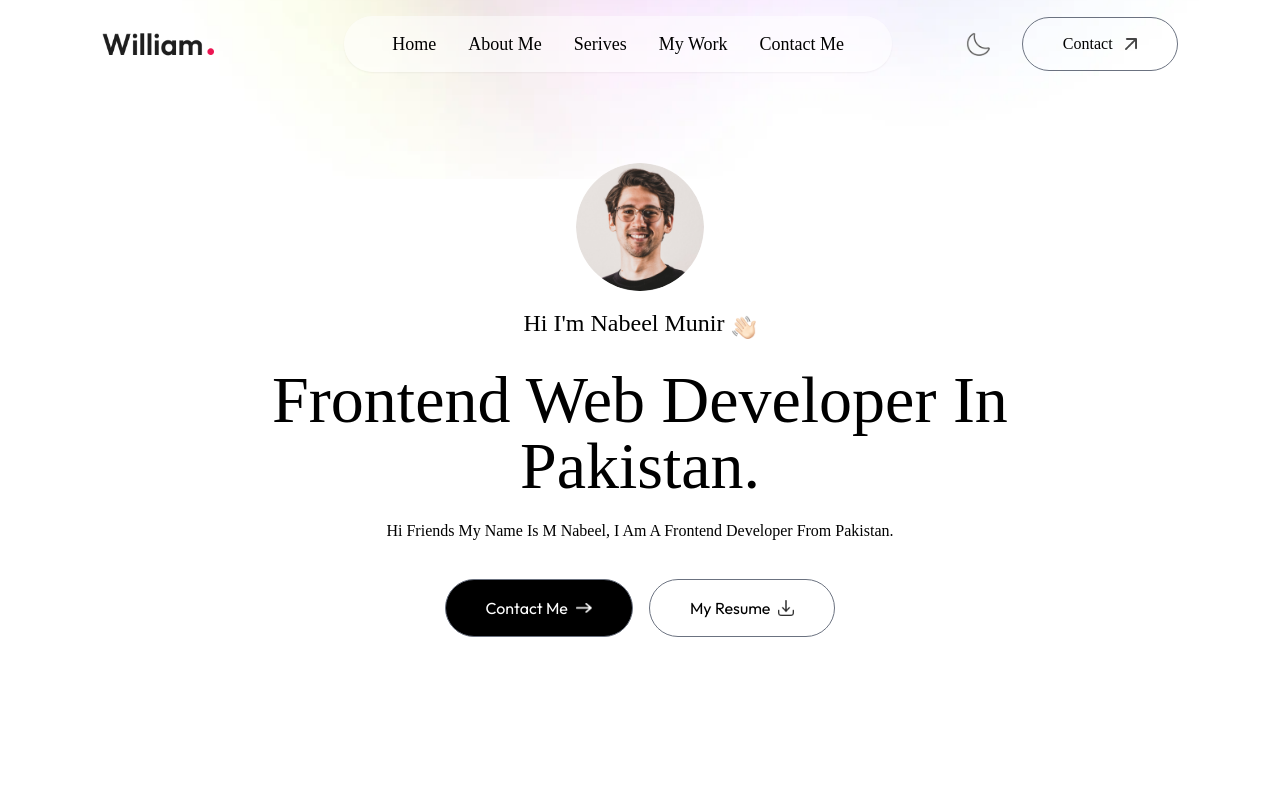
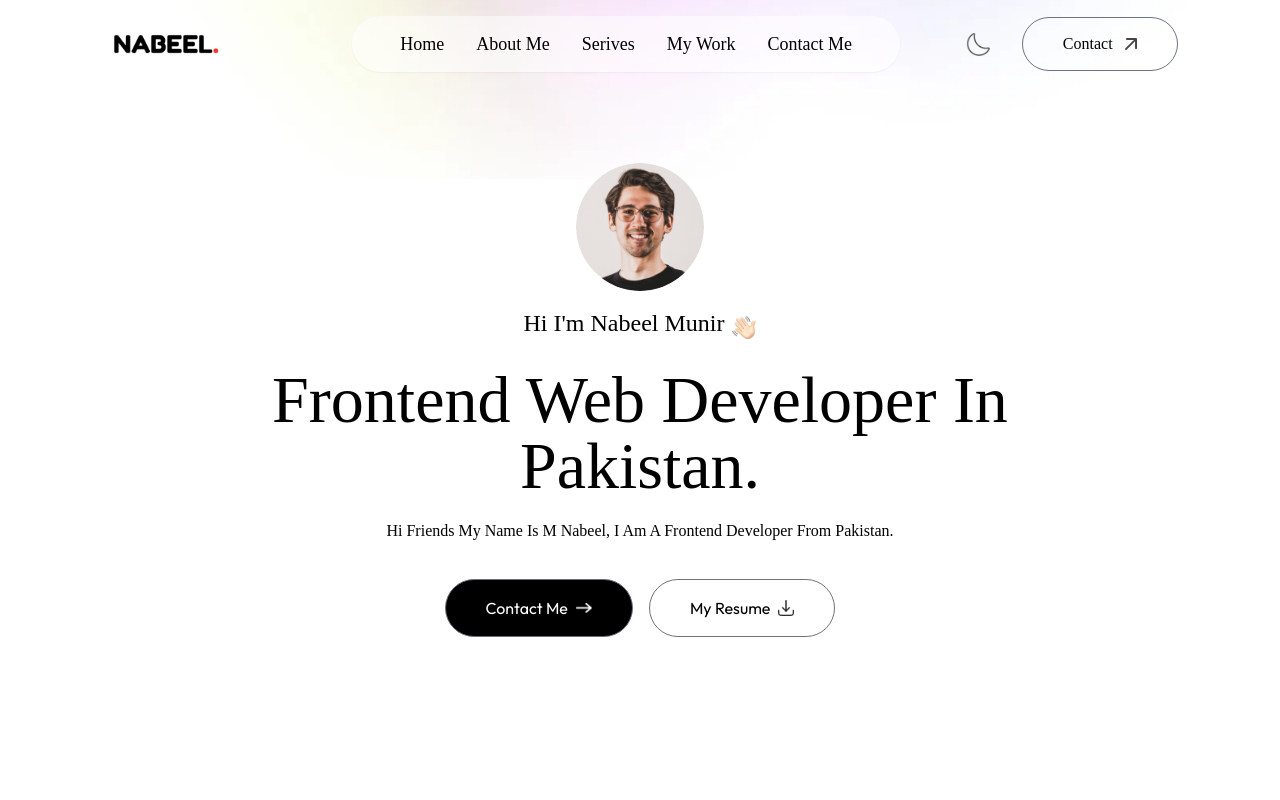
Before and after one commit to muhammad-nabeel-0/PortFoilo, a Next.js app: page / in a window 1280 px wide. Shown: the top 800 px of the page. Built offline with nearby package versions, Linux system fonts and the light colour scheme; a web font is replaced by a local one.

Commit message:
change logo

```diff
--- a/app/components/Footer.jsx
+++ b/app/components/Footer.jsx
@@ -6,7 +6,7 @@ const Footer = ({isDarkMode}) => {
 return (
     <div className='mt-20'>
         <div className='text-center'>
-            <Image src={isDarkMode? assets.logo_dark:assets.logo} alt='' className='w-36 mx-auto mb-2'/>
+            <Image src={isDarkMode? assets.my_dark_logo:assets.my_logo} alt='' className='w-40 mx-auto mb-2'/>
             <div className='flex items-center gap-2 w-max mx-auto'>
             <Image src={assets.mail_icon} alt='' className='w-6'/>
             <a href="mailto:nabeelgaming786yt@gmail" target='_blank' m >
--- a/app/components/Navbar.jsx
+++ b/app/components/Navbar.jsx
@@ -33,7 +33,7 @@ const Navbar = ({isDarkMode,setIsDarkMode}) => {
         }`}
       >
         <a href="#top">
-          <Image src={isDarkMode ? assets.logo_dark:assets.logo} alt="" className="w-28 mr-14" />
+          <Image src={isDarkMode ? assets.my_dark_logo:assets.my_logo} alt="" className="w-32 mr-14" />
         </a>
         <ul className={`hidden md:flex items-center gap-6 lg:gap-8 rounded-full px-12 py-3 ${isScroll ? "": "bg-white shadow-sm bg-opacity-50 dark:border dark:border-white/50 dark:bg-transparent" }`}>
           <li>
--- a/assets/assets.js
+++ b/assets/assets.js
@@ -36,6 +36,8 @@ import send_icon from './send-icon.png';
 import right_arrow_bold from './right-arrow-bold.png';
 import right_arrow_bold_dark from './right-arrow-bold-dark.png';
 import new_logo from './new_logo.png'
+import my_logo from './my_logo.png'
+import my_dark_logo from './my_dark_logo.png'
 
 export const assets = {
     user_image,
@@ -75,7 +77,9 @@ export const assets = {
     send_icon,
     right_arrow_bold,
     right_arrow_bold_dark,
-    new_logo
+    new_logo,
+    my_logo,
+    my_dark_logo
 };
 
 export const workData = [
```
Also changed, not shown: assets/my_dark_logo.png (added), assets/my_logo.png (added).
